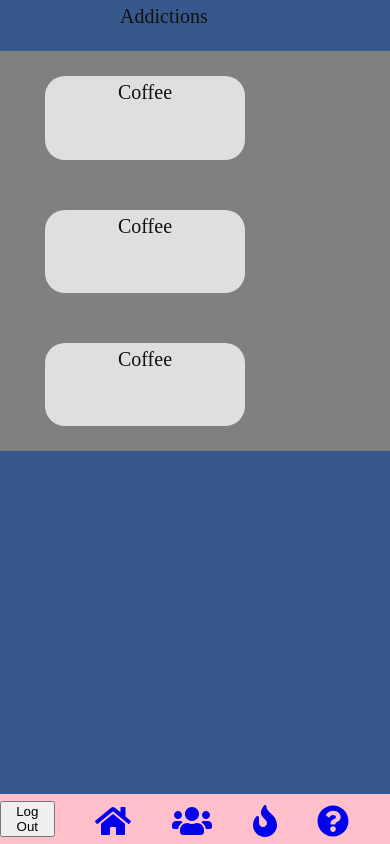
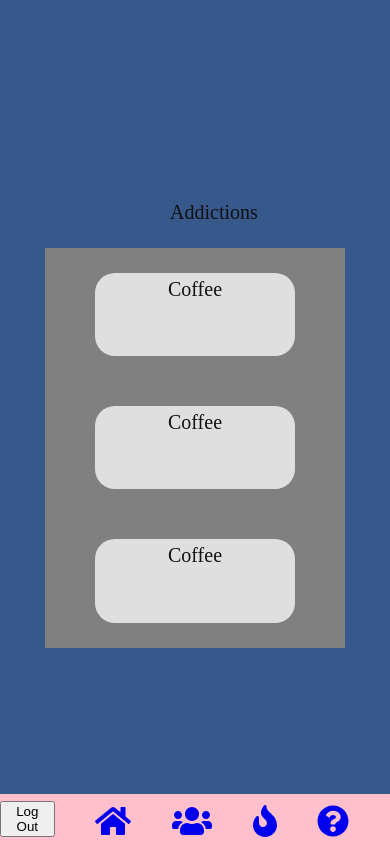
Before and after one commit to JessicaS97/Addiction-App, a React (Create React App) app: page /guest-home in a window 390 px wide. Built offline with nearby package versions, Linux system fonts and the light colour scheme.

Commit message:
Styling changes Guest Home

```diff
--- a/src/Components/GuestHome/GuestHome.css
+++ b/src/Components/GuestHome/GuestHome.css
@@ -33,11 +33,18 @@
 
     .addictions-list {
         width: 50px;
+        margin: 0px;
     }
 
     .addictions {
-        width: 500px;
+        width: 300px;
         flex-direction: column;
     }
 
+    .guest-home {
+        width: 100%;
+        display: flex;
+        justify-content: center;
+    }
+
 }
```
